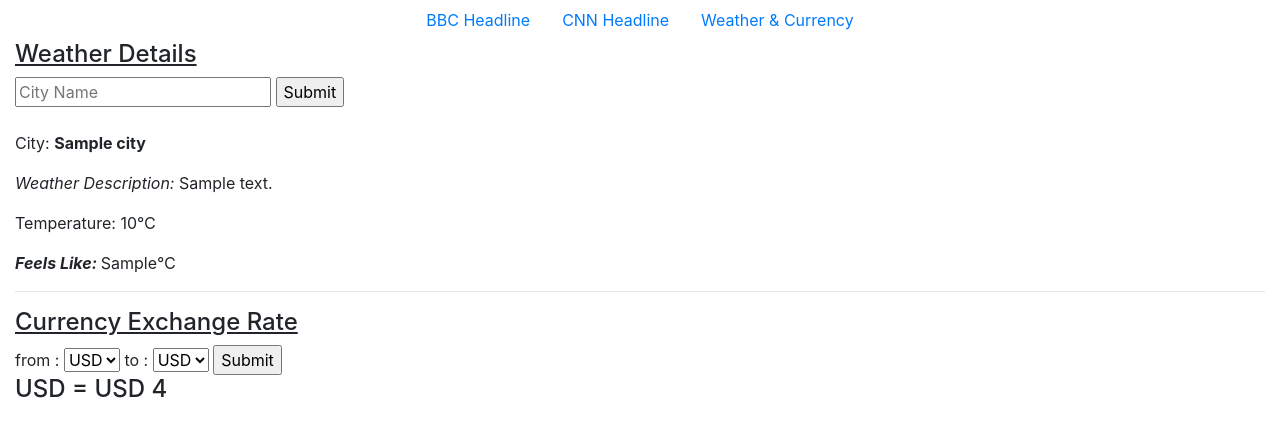
After one commit to tanmoysrt/flask_news, a Flask app: template templates/weather.html in a window 1280 px wide. The commit adds this page. Shown: the top 437 px of the page. Run offline with Flask 2, Linux system fonts and the light colour scheme; the template is opened without the code that fills it: most values are stand-ins (such as "Sample title", 1, 10 or a date in 2020); some libraries are stand-ins or nearby versions.

Commit message:
Add files via upload

```diff
--- a/templates/layout.html
+++ b/templates/layout.html
@@ -17,8 +17,8 @@
             <nav class="nav justify-content-center">
               <a class="nav-link" href="/bbc">BBC Headline</a>
               <a class="nav-link" href="/cnn">CNN Headline</a>
-              <a class="nav-link" href="/fox">FOX Headline</a>
-              <a class="nav-link" href="#">Weather & Currency</a>
+              <!-- <a class="nav-link" href="/fox">FOX Headline</a>             -->
+              <a class="nav-link" href="/weather">Weather & Currency</a>
             </nav>
         </div>
 		<div class="container-fluid">
--- a/templates/rss.html
+++ b/templates/rss.html
@@ -8,4 +8,4 @@
     <p>{{article.summary}}</p><br>
     <hr>
     {% endfor %}
-    {%endblock content%}
+    {% endblock content%}
--- /dev/null
+++ b/templates/weather.html
@@ -0,0 +1,33 @@
+{% extends 'layout.html' %}
+    {% block content %}
+        <h4><u>Weather Details</u></h4>
+        <form>
+            <input type="text" name="query" placeholder="City Name">
+            <input type="submit" name="Get Data">
+        </form>
+        <br>
+        <p>City: <b>{{weather.city}}</b></p>
+        <p><i>Weather Description:</i> {{weather.description}} </p>
+        <p>Temperature: {{weather.temperature}}&#8451;</p>
+        <p><i><b>Feels Like: </b></i>{{weather.feels_like}}&#8451;</p>
+        <hr>
+        <h4><u>Currency Exchange Rate</u></h4>
+        <form>
+            from : <select name="currency_from">
+                <option value="USD">USD</option>
+                <option value="GBP">GBP</option>
+                <option value="EUR">EUR</option>
+                <option value="ZAR">ZAR</option>
+                <option value="INR">INR</option>
+            </select>
+            to : <select name="currency_to">
+                <option value="USD">USD</option>
+                <option value="GBP">GBP</option>
+                <option value="EUR">EUR</option>
+                <option value="ZAR">ZAR</option>
+                <option value="INR">INR</option>
+            </select>
+            <input type="submit"  name="Convert">
+        </form>
+        <h4>{{currency_from}} = {{currency_to}} {{rate}}</h4>
+    {%endblock content%}
```
Also changed, not shown: templates/search.html (added, +21 -0 lines).
